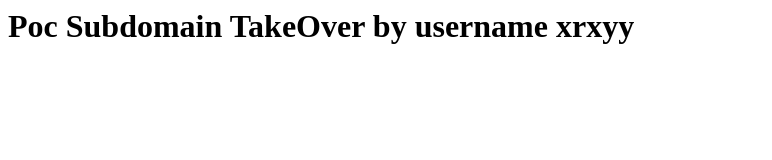
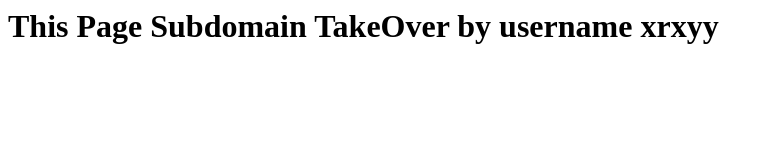
Before and after one commit to chinnawatsutthiwang/team.devtechsys.com, a plain HTML site: page index.html in a window 1280 px wide. Shown: the whole page, without its empty margins (0-772 px from the left). Drawn offline with Linux system fonts and the light colour scheme.

Commit message:
Update index.html

```diff
--- a/index.html
+++ b/index.html
@@ -1 +1 @@
-<h1>Poc Subdomain TakeOver by username xrxyy</h1>
+<h1>This Page Subdomain TakeOver by username xrxyy</h1>
```
